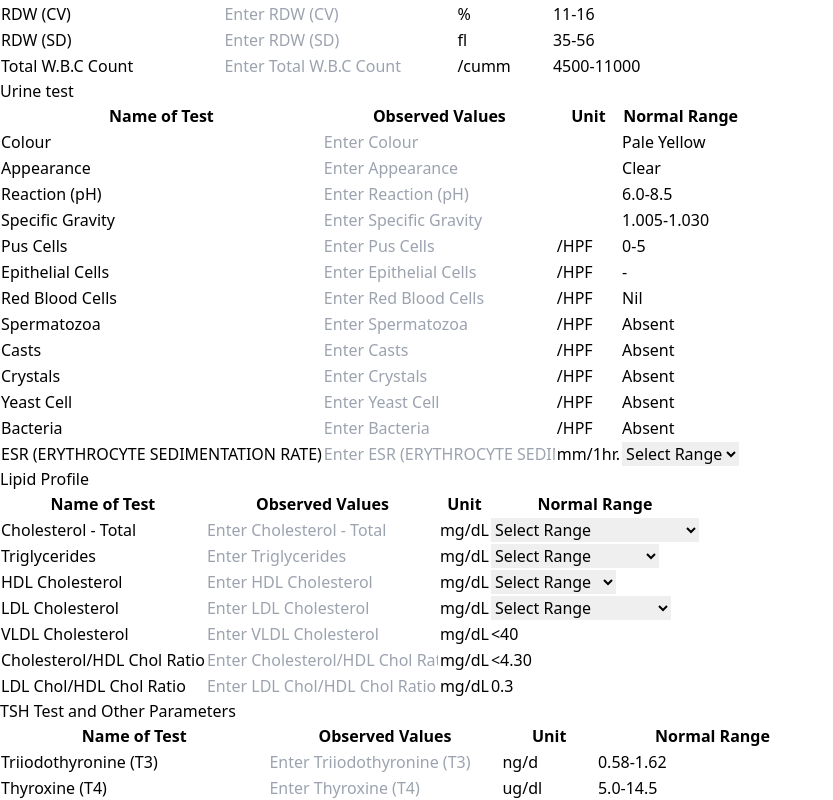
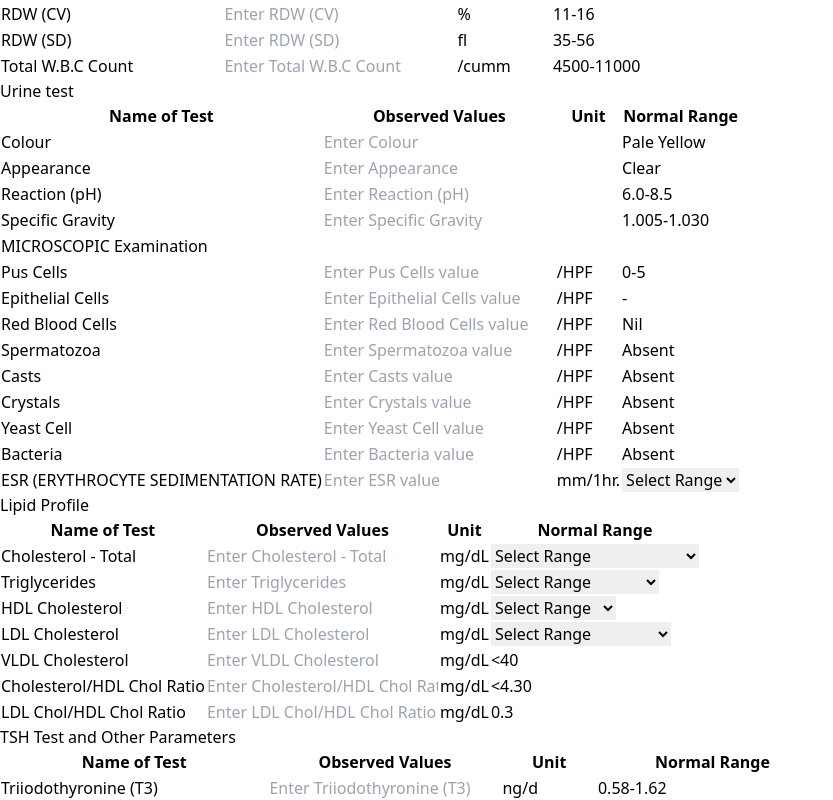
Before and after one commit to GeeteshDev/Nagrath-Frontend, a React (Vite) app: page /admin/create-patient in a window 1280 px wide. Shown: the part 1004-1804 px from the top of the page, without its empty margins (0-833 px from the left). Built offline with nearby package versions, Linux system fonts and the light colour scheme; sample sign-in values are in the browser's storage.

Commit message:
Update CreatePatient.jsx

```diff
--- a/src/components/CreatePatient.jsx
+++ b/src/components/CreatePatient.jsx
@@ -582,7 +582,7 @@ const CreatePatient = () => {
             </tbody>
           </table>
 
-          {/* Urine test  */}
+          {/* Urine test */}
           <h2 className="text-lg font-bold mt-8 mb-4">Urine test</h2>
           <table className="w-full border-collapse border border-gray-300">
             <thead>
@@ -599,15 +599,6 @@ const CreatePatient = () => {
                 { label: 'Appearance', name: 'appearance', unit: '', range: 'Clear' },
                 { label: 'Reaction (pH)', name: 'reaction', unit: '', range: '6.0-8.5' },
                 { label: 'Specific Gravity', name: 'specificGravity', unit: '', range: '1.005-1.030' },
-                { label: 'Pus Cells', name: 'pusCells', unit: '/HPF', range: '0-5' },
-                { label: 'Epithelial Cells', name: 'epithelialCells', unit: '/HPF', range: '-' },
-                { label: 'Red Blood Cells', name: 'redBloodCell', unit: '/HPF', range: 'Nil' },
-                { label: 'Spermatozoa', name: 'spermatozoa', unit: '/HPF', range: 'Absent' },
-                { label: 'Casts', name: 'casts', unit: '/HPF', range: 'Absent' },
-                { label: 'Crystals', name: 'crystals', unit: '/HPF', range: 'Absent' },
-                { label: 'Yeast Cell', name: 'yeastCell', unit: '/HPF', range: 'Absent' },
-                { label: 'Bacteria', name: 'bacteria', unit: '/HPF', range: 'Absent' },
-                { label: 'ESR (ERYTHROCYTE SEDIMENTATION RATE)', name: 'esr', unit: 'mm/1hr.', range: ['1-13 male', '0-20 female'] },
               ].map((test) => (
                 <tr key={test.name} className="border border-gray-300">
                   <td className="p-2 border border-gray-300 font-medium">{test.label}</td>
@@ -646,9 +637,225 @@ const CreatePatient = () => {
                   </td>
                 </tr>
               ))}
+
+              {/* Adding heading for MICROSCOPIC Examination */}
+              <tr>
+                <td colSpan="4" className="bg-gray-100 text-center text-lg font-semibold py-2">
+                  MICROSCOPIC Examination
+                </td>
+              </tr>
+
+              {/* Pus Cells row under MICROSCOPIC Examination */}
+              <tr className="border border-gray-300">
+                <td className="p-2 border border-gray-300 font-medium">Pus Cells</td>
+                <td className="p-2 border border-gray-300">
+                  <input
+                    type="text"
+                    name="urineTest.pusCells.value"
+                    value={formData.urineTest.pusCells?.value || ''}
+                    onChange={handleChange}
+                    placeholder="Enter Pus Cells value"
+                    required
+                    className="w-full border p-2"
+                  />
+                </td>
+                <td className="p-2 border border-gray-300">
+                  <span>/HPF</span>
+                </td>
+                <td className="p-2 border border-gray-300">
+                  <span>0-5</span>
+                </td>
+              </tr>
+
+              {/* Epithelial Cells */}
+              <tr className="border border-gray-300">
+                <td className="p-2 border border-gray-300 font-medium">Epithelial Cells</td>
+                <td className="p-2 border border-gray-300">
+                  <input
+                    type="text"
+                    name="urineTest.epithelialCells.value"
+                    value={formData.urineTest.epithelialCells?.value || ''}
+                    onChange={handleChange}
+                    placeholder="Enter Epithelial Cells value"
+                    required
+                    className="w-full border p-2"
+                  />
+                </td>
+                <td className="p-2 border border-gray-300">
+                  <span>/HPF</span>
+                </td>
+                <td className="p-2 border border-gray-300">
+                  <span>-</span>
+                </td>
+              </tr>
+
+              {/* Red Blood Cells */}
+              <tr className="border border-gray-300">
+                <td className="p-2 border border-gray-300 font-medium">Red Blood Cells</td>
+                <td className="p-2 border border-gray-300">
+                  <input
+                    type="text"
+                    name="urineTest.redBloodCell.value"
+                    value={formData.urineTest.redBloodCell?.value || ''}
+                    onChange={handleChange}
+                    placeholder="Enter Red Blood Cells value"
+                    required
+                    className="w-full border p-2"
+                  />
+                </td>
+                <td className="p-2 border border-gray-300">
+                  <span>/HPF</span>
+                </td>
+                <td className="p-2 border border-gray-300">
+                  <span>Nil</span>
+                </td>
+              </tr>
+
+              {/* Spermatozoa */}
+              <tr className="border border-gray-300">
+                <td className="p-2 border border-gray-300 font-medium">Spermatozoa</td>
+                <td className="p-2 border border-gray-300">
+                  <input
+                    type="text"
+                    name="urineTest.spermatozoa.value"
+                    value={formData.urineTest.spermatozoa?.value || ''}
+                    onChange={handleChange}
+                    placeholder="Enter Spermatozoa value"
+                    required
+                    className="w-full border p-2"
+                  />
+                </td>
+                <td className="p-2 border border-gray-300">
+                  <span>/HPF</span>
+                </td>
+                <td className="p-2 border border-gray-300">
+                  <span>Absent</span>
+                </td>
+              </tr>
+
+              {/* Casts */}
+              <tr className="border border-gray-300">
+                <td className="p-2 border border-gray-300 font-medium">Casts</td>
+                <td className="p-2 border border-gray-300">
+                  <input
+                    type="text"
+                    name="urineTest.casts.value"
+                    value={formData.urineTest.casts?.value || ''}
+                    onChange={handleChange}
+                    placeholder="Enter Casts value"
+                    required
+                    className="w-full border p-2"
+                  />
+                </td>
+                <td className="p-2 border border-gray-300">
+                  <span>/HPF</span>
+                </td>
+                <td className="p-2 border border-gray-300">
+                  <span>Absent</span>
+                </td>
+              </tr>
+
+              {/* Crystals */}
+              <tr className="border border-gray-300">
+                <td className="p-2 border border-gray-300 font-medium">Crystals</td>
+                <td className="p-2 border border-gray-300">
+                  <input
+                    type="text"
+                    name="urineTest.crystals.value"
+                    value={formData.urineTest.crystals?.value || ''}
+                    onChange={handleChange}
+                    placeholder="Enter Crystals value"
+                    required
+                    className="w-full border p-2"
+                  />
+                </td>
+                <td className="p-2 border border-gray-300">
+                  <span>/HPF</span>
+                </td>
+                <td className="p-2 border border-gray-300">
+                  <span>Absent</span>
+                </td>
+              </tr>
+
+              {/* Yeast Cell */}
+              <tr className="border border-gray-300">
+                <td className="p-2 border border-gray-300 font-medium">Yeast Cell</td>
+                <td className="p-2 border border-gray-300">
+                  <input
+                    type="text"
+                    name="urineTest.yeastCell.value"
+                    value={formData.urineTest.yeastCell?.value || ''}
+                    onChange={handleChange}
+                    placeholder="Enter Yeast Cell value"
+                    required
+                    className="w-full border p-2"
+                  />
+                </td>
+                <td className="p-2 border border-gray-300">
+                  <span>/HPF</span>
+                </td>
+                <td className="p-2 border border-gray-300">
+                  <span>Absent</span>
+                </td>
+              </tr>
+
+              {/* Bacteria */}
+              <tr className="border border-gray-300">
+                <td className="p-2 border border-gray-300 font-medium">Bacteria</td>
+                <td className="p-2 border border-gray-300">
+                  <input
+                    type="text"
+                    name="urineTest.bacteria.value"
+                    value={formData.urineTest.bacteria?.value || ''}
+                    onChange={handleChange}
+                    placeholder="Enter Bacteria value"
+                    required
+                    className="w-full border p-2"
+                  />
+                </td>
+                <td className="p-2 border border-gray-300">
+                  <span>/HPF</span>
+                </td>
+                <td className="p-2 border border-gray-300">
+                  <span>Absent</span>
+                </td>
+              </tr>
+
+              {/* ESR (ERYTHROCYTE SEDIMENTATION RATE) */}
+              <tr className="border border-gray-300">
+                <td className="p-2 border border-gray-300 font-medium">ESR (ERYTHROCYTE SEDIMENTATION RATE)</td>
+                <td className="p-2 border border-gray-300">
+                  <input
+                    type="text"
+                    name="urineTest.esr.value"
+                    value={formData.urineTest.esr?.value || ''}
+                    onChange={handleChange}
+                    placeholder="Enter ESR value"
+                    required
+                    className="w-full border p-2"
+                  />
+                </td>
+                <td className="p-2 border border-gray-300">
+                  <span>mm/1hr.</span>
+                </td>
+                <td className="p-2 border border-gray-300">
+                  <select
+                    name="urineTest.esr.range"
+                    value={formData.urineTest.esr?.range || ''}
+                    onChange={handleChange}
+                    className="w-full border p-2"
+                  >
+                    <option value="" disabled>Select Range</option>
+                    {['1-13 male', '0-20 female'].map((range, index) => (
+                      <option key={index} value={range}>
+                        {range}
+                      </option>
+                    ))}
+                  </select>
+                </td>
+              </tr>
             </tbody>
           </table>
-
           {/* Lipid Profile */}
           <h2 className="text-lg font-bold mt-8 mb-4">Lipid Profile</h2>
           <table className="w-full border-collapse border border-gray-300">
```
